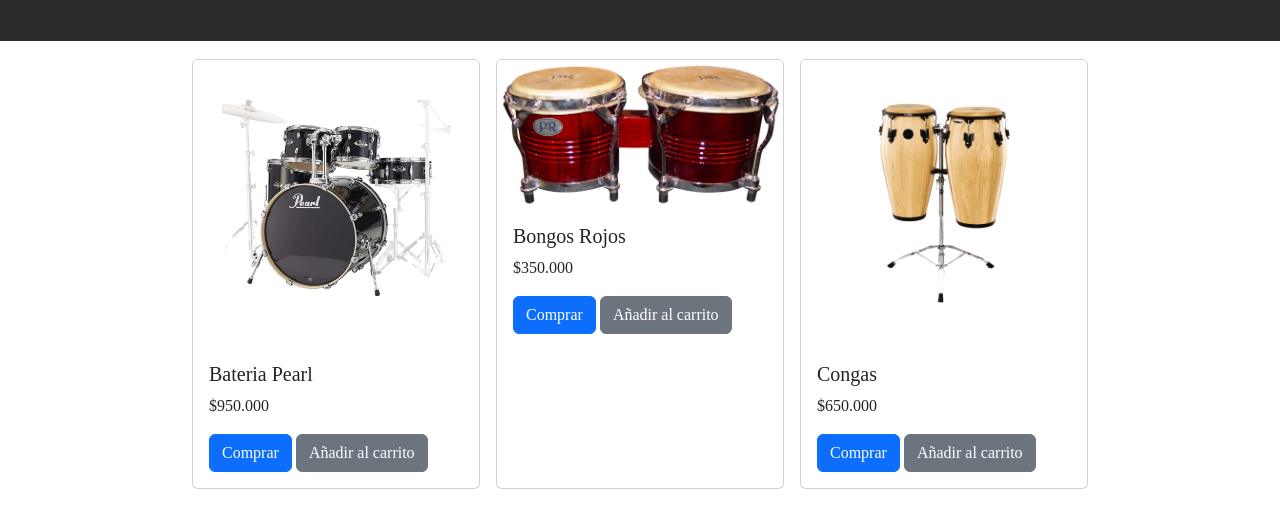
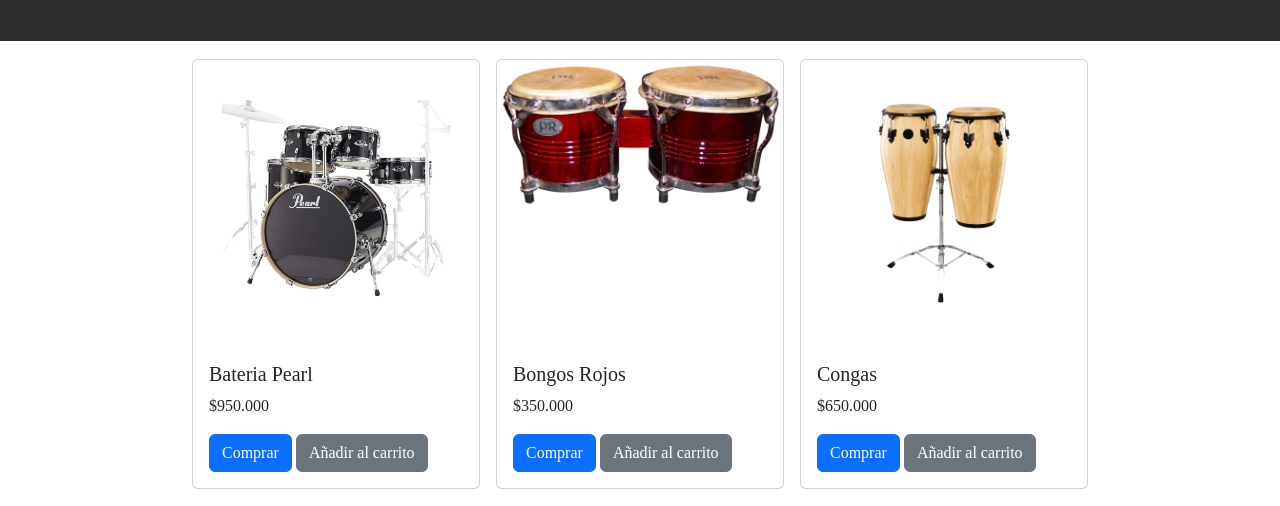
Before and after one commit to Ignacio-liendo/MusicStoreRepo, a plain HTML site: page Pages/intrumentos-percusion.html in a window 1280 px wide. Shown: the part 157-663 px from the top of the page. Drawn offline with nearby package versions, Linux system fonts and the light colour scheme.

Commit message:
acomode la card de los bongos en la seccion instrumentos percusion

```diff
--- a/Pages/intrumentos-percusion.html
+++ b/Pages/intrumentos-percusion.html
@@ -52,7 +52,9 @@
       </div>
     </div>
     <div class="card" style="width: 18rem;">
-      <img src="../imagenes/instrumentos de Percusion/bongos.png" class="Bongos" alt="Bongos">
+      <div class="imagenes">
+        <img src="../imagenes/instrumentos de Percusion/bongos.png" class="Percusion" alt="bongos" />
+      </div>
       <div class="card-body">
         <h5 class="card-title">Bongos Rojos</h5>
         <p class="card-text">$350.000</p>
```
